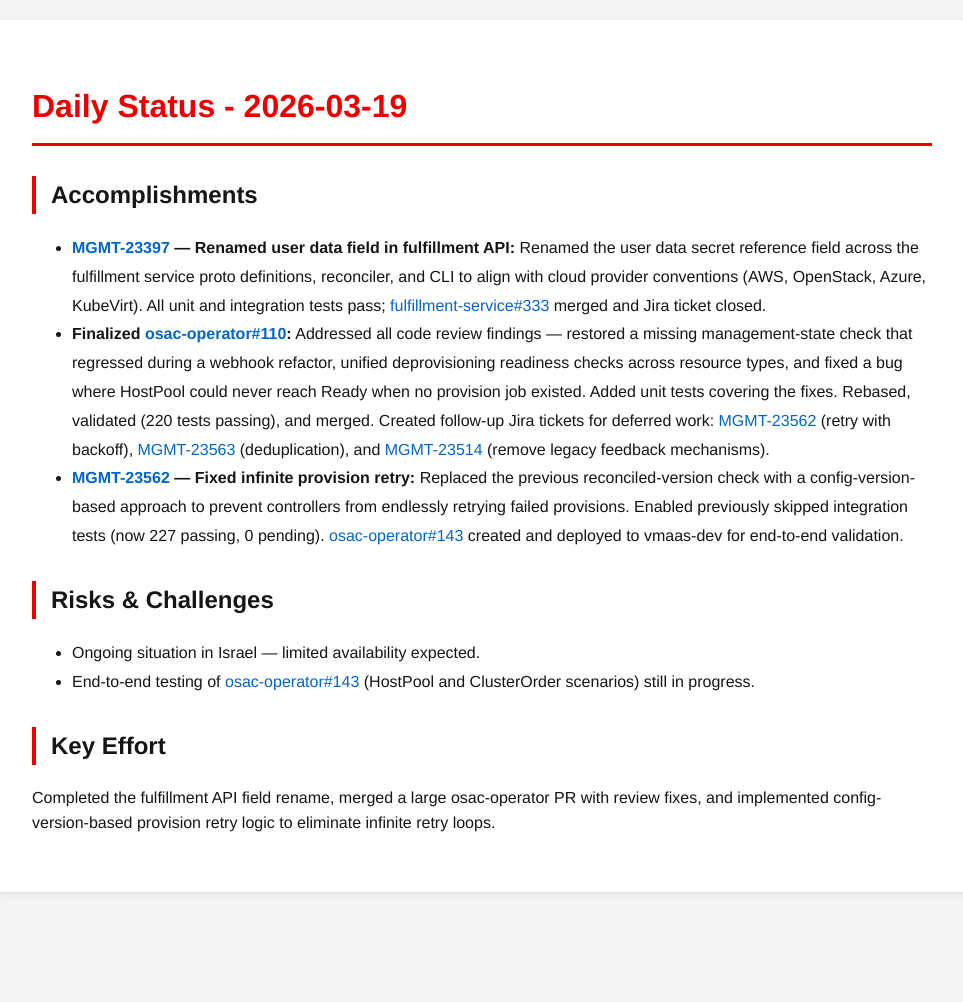
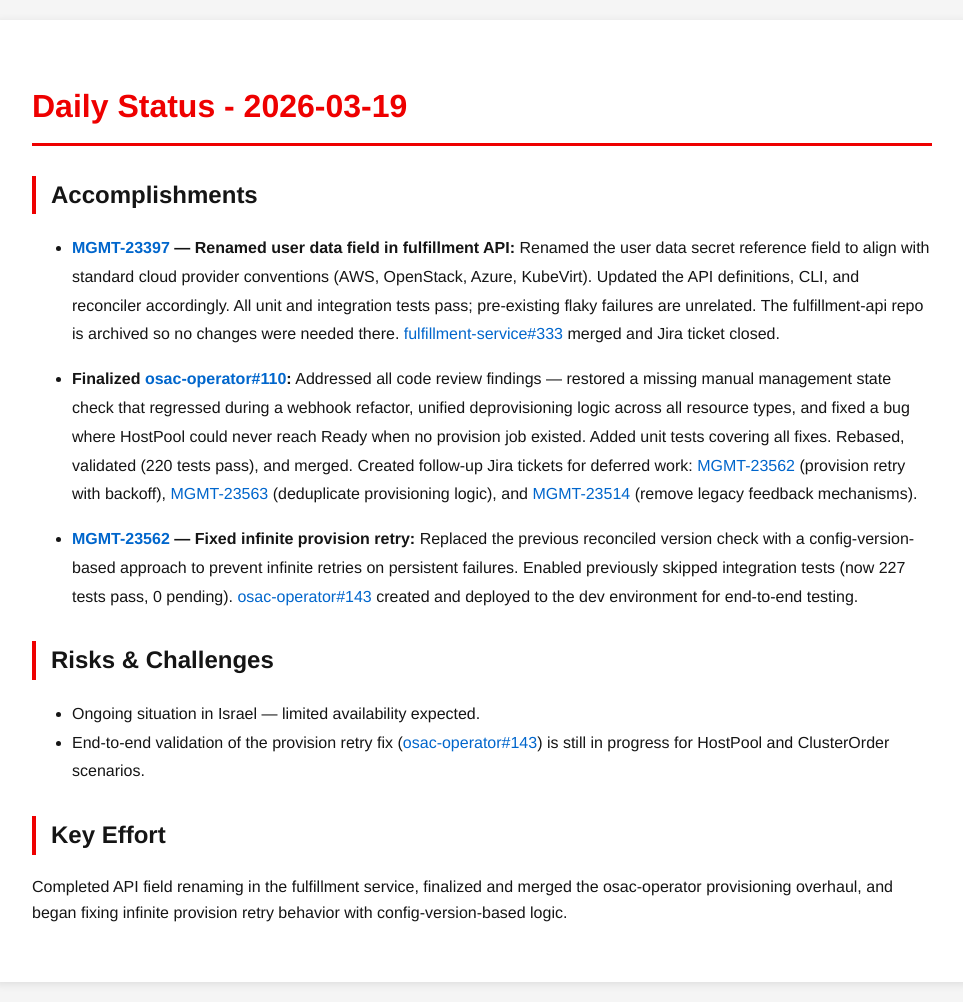
Before and after one commit to tzvatot/daily-status, a Jekyll site: the page built from 2026-03-19.md, in a window 1280 px wide. Shown: the whole page, without its empty margins (158-1121 px from the left). Built offline with Jekyll 4.4.1, drawn with Linux system fonts in a browser that asks for light colours; before the commit the page ends 912 px from its top, so only the background shows below that.

Commit message:
Daily status update - 2026-03-19

```diff
--- a/2026-03-19.md
+++ b/2026-03-19.md
@@ -7,13 +7,18 @@
 # Daily Status - 2026-03-19
 
 ## Accomplishments
-- **[MGMT-23397](https://issues.redhat.com/browse/MGMT-23397) — Renamed user data field in fulfillment API:** Renamed the user data secret reference field across the fulfillment service proto definitions, reconciler, and CLI to align with cloud provider conventions (AWS, OpenStack, Azure, KubeVirt). All unit and integration tests pass; [fulfillment-service#333](https://github.com/osac-project/fulfillment-service/pull/333) merged and Jira ticket closed.
-- **Finalized [osac-operator#110](https://github.com/osac-project/osac-operator/pull/110):** Addressed all code review findings — restored a missing management-state check that regressed during a webhook refactor, unified deprovisioning readiness checks across resource types, and fixed a bug where HostPool could never reach Ready when no provision job existed. Added unit tests covering the fixes. Rebased, validated (220 tests passing), and merged. Created follow-up Jira tickets for deferred work: [MGMT-23562](https://issues.redhat.com/browse/MGMT-23562) (retry with backoff), [MGMT-23563](https://issues.redhat.com/browse/MGMT-23563) (deduplication), and [MGMT-23514](https://issues.redhat.com/browse/MGMT-23514) (remove legacy feedback mechanisms).
-- **[MGMT-23562](https://issues.redhat.com/browse/MGMT-23562) — Fixed infinite provision retry:** Replaced the previous reconciled-version check with a config-version-based approach to prevent controllers from endlessly retrying failed provisions. Enabled previously skipped integration tests (now 227 passing, 0 pending). [osac-operator#143](https://github.com/osac-project/osac-operator/pull/143) created and deployed to vmaas-dev for end-to-end validation.
+
+- **[MGMT-23397](https://issues.redhat.com/browse/MGMT-23397) — Renamed user data field in fulfillment API:** Renamed the user data secret reference field to align with standard cloud provider conventions (AWS, OpenStack, Azure, KubeVirt). Updated the API definitions, CLI, and reconciler accordingly. All unit and integration tests pass; pre-existing flaky failures are unrelated. The fulfillment-api repo is archived so no changes were needed there. [fulfillment-service#333](https://github.com/osac-project/fulfillment-service/pull/333) merged and Jira ticket closed.
+
+- **Finalized [osac-operator#110](https://github.com/osac-project/osac-operator/pull/110):** Addressed all code review findings — restored a missing manual management state check that regressed during a webhook refactor, unified deprovisioning logic across all resource types, and fixed a bug where HostPool could never reach Ready when no provision job existed. Added unit tests covering all fixes. Rebased, validated (220 tests pass), and merged. Created follow-up Jira tickets for deferred work: [MGMT-23562](https://issues.redhat.com/browse/MGMT-23562) (provision retry with backoff), [MGMT-23563](https://issues.redhat.com/browse/MGMT-23563) (deduplicate provisioning logic), and [MGMT-23514](https://issues.redhat.com/browse/MGMT-23514) (remove legacy feedback mechanisms).
+
+- **[MGMT-23562](https://issues.redhat.com/browse/MGMT-23562) — Fixed infinite provision retry:** Replaced the previous reconciled version check with a config-version-based approach to prevent infinite retries on persistent failures. Enabled previously skipped integration tests (now 227 tests pass, 0 pending). [osac-operator#143](https://github.com/osac-project/osac-operator/pull/143) created and deployed to the dev environment for end-to-end testing.
 
 ## Risks & Challenges
+
 - Ongoing situation in Israel — limited availability expected.
-- End-to-end testing of [osac-operator#143](https://github.com/osac-project/osac-operator/pull/143) (HostPool and ClusterOrder scenarios) still in progress.
+- End-to-end validation of the provision retry fix ([osac-operator#143](https://github.com/osac-project/osac-operator/pull/143)) is still in progress for HostPool and ClusterOrder scenarios.
 
 ## Key Effort
-Completed the fulfillment API field rename, merged a large osac-operator PR with review fixes, and implemented config-version-based provision retry logic to eliminate infinite retry loops.
+
+Completed API field renaming in the fulfillment service, finalized and merged the osac-operator provisioning overhaul, and began fixing infinite provision retry behavior with config-version-based logic.
```
